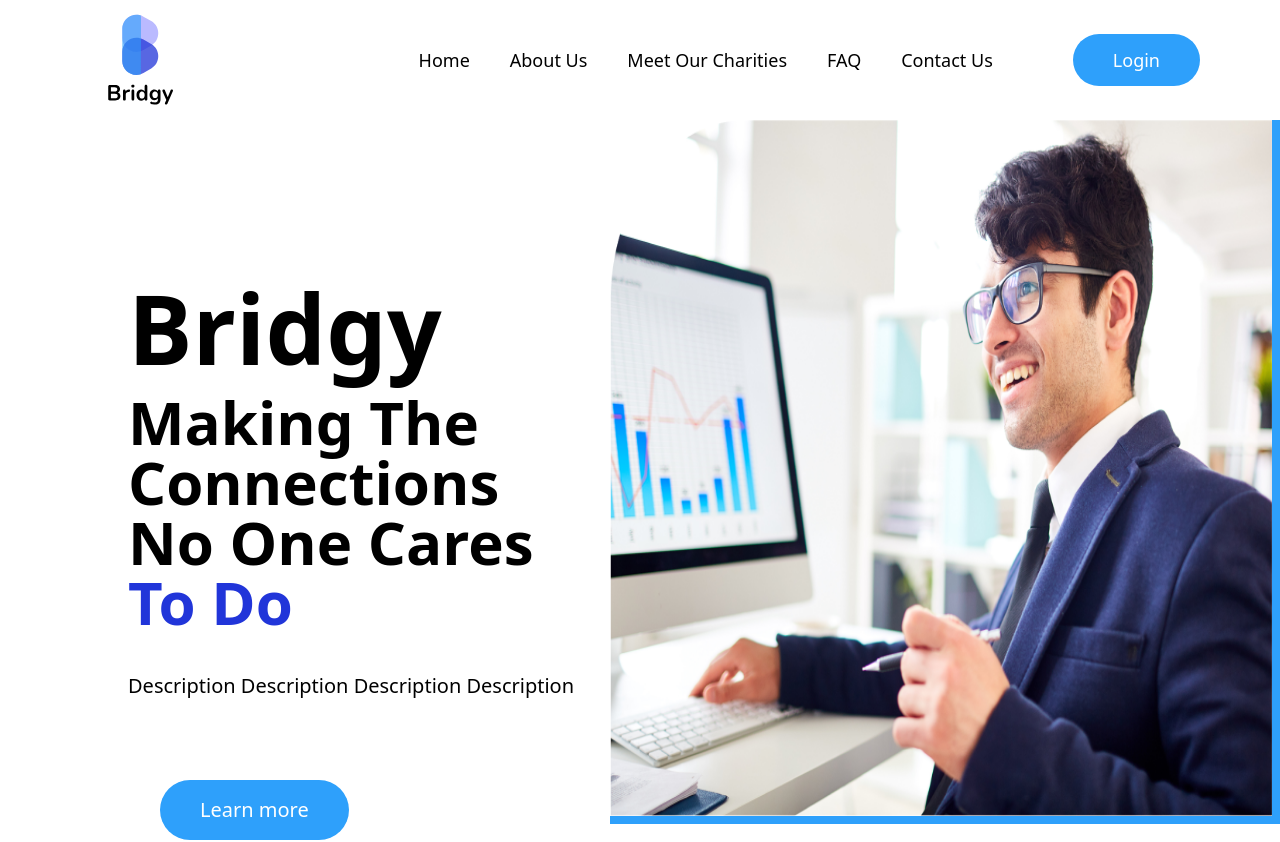
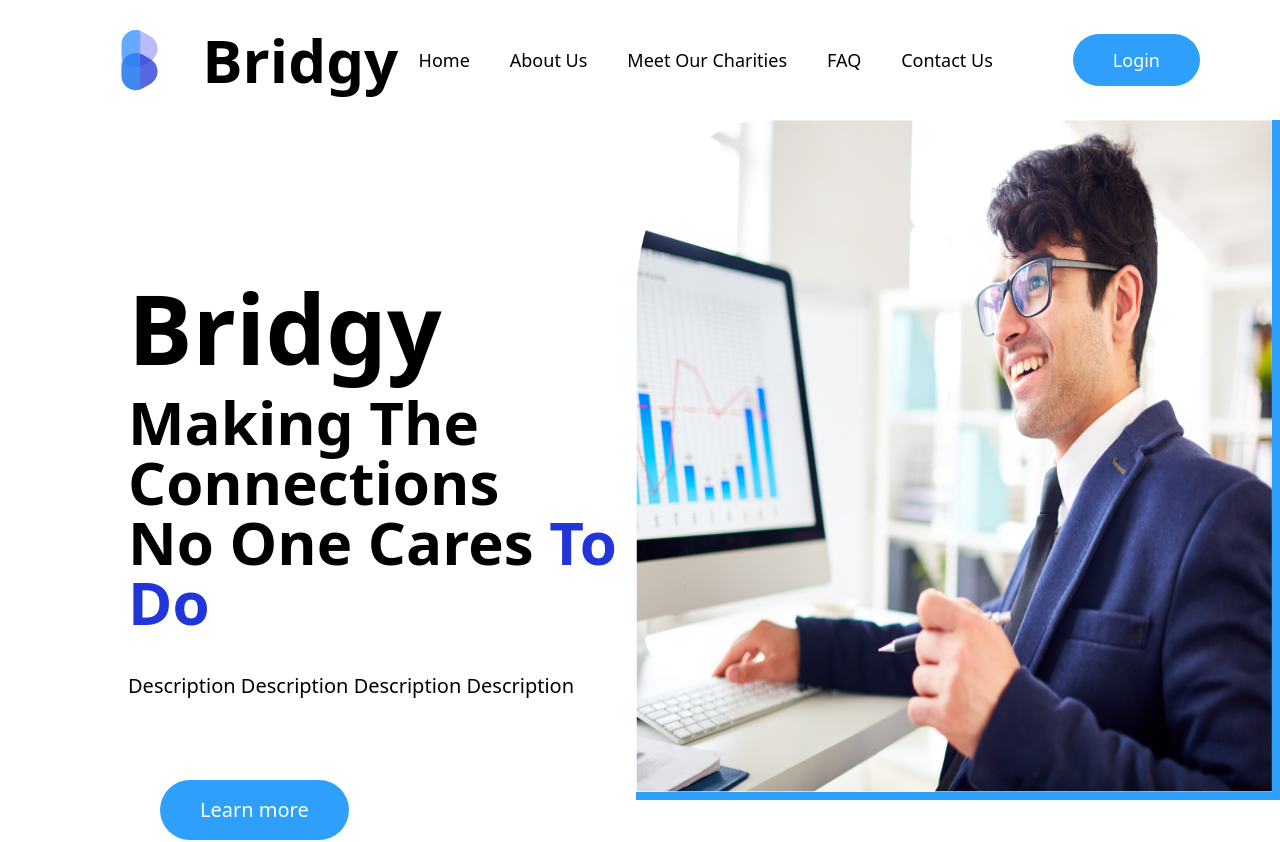
Before and after one commit to VladTZY/Bridgy, a React (Vite) app in the folder frontend/: page / in a window 1280 px wide. Shown: the top 842 px of the page. Built offline with nearby package versions, Linux system fonts and the light colour scheme.

Commit message:
GEN-130 v1.0 + small reworks

```diff
--- a/frontend/src/App.jsx
+++ b/frontend/src/App.jsx
@@ -1,12 +1,8 @@
 import { useSelector } from "react-redux";
-import { useLocation } from "react-router-dom";
 import { LoginPage } from "./pages/MiscPages/LoginPage";
 import { HomePage } from "./pages/MiscPages/HomePage";
-import { Navbar } from "./components/Navbar";
 import { MiniNavbar } from "./components/MiniNavbar";
-import { LoginNavbar } from "./components/LoginNavbar";
 import { Sidebar } from "./components/Sidebar";
-import { Footer } from "./components/Footer";
 import { MiniFooter } from "./components/MiniFooter";
 import { BrowserRouter, Route, Routes, Navigate } from "react-router-dom";
 import { NotFoundPage } from "./pages/MiscPages/NotFoundPage";
--- a/frontend/src/components/Card.jsx
+++ b/frontend/src/components/Card.jsx
@@ -55,4 +55,3 @@ export const Card = ({
     </div>
   );
 };
-22222222222222222222222222222222222222;
--- a/frontend/src/components/LoginNavbar.jsx
+++ b/frontend/src/components/LoginNavbar.jsx
@@ -1,18 +1,15 @@
 import { Link } from "react-router-dom";
-import logo from "../../Bridgy_Assets/LOGO BRIDGY/Logo/SVG.svg";
+import logo from "../../Bridgy_Assets/LOGO BRIDGY/fav icon/SVG (1).svg";
 
 export const LoginNavbar = () => {
   return (
     <div className="flex px-20 justify-between">
-      <div className="flex items-center">
-        <Link to="/">
-          <img
-            src={logo}
-            alt="react logo"
-            style={{ width: "120px", height: "120px" }}
-          />
-        </Link>
-      </div>
+      <Link to="/">
+        <div className="flex items-center hover:text-[#2135D9]">
+          <img src={logo} alt="react logo" style={{ height: "15vh" }} />
+          <span className="text-6xl font-bold">Bridgy</span>
+        </div>
+      </Link>
 
       <div className="flex gap-10 items-center">
         <Link to="/">
--- a/frontend/src/components/Navbar.jsx
+++ b/frontend/src/components/Navbar.jsx
@@ -1,5 +1,5 @@
 import { Link } from "react-router-dom";
-import logo from "../../Bridgy_Assets/LOGO BRIDGY/Logo/SVG.svg";
+import logo from "../../Bridgy_Assets/LOGO BRIDGY/fav icon/SVG (1).svg";
 import { useNavigate } from "react-router-dom";
 
 export const Navbar = () => {
@@ -31,15 +31,12 @@ export const Navbar = () => {
 
   return (
     <div className="flex px-20 justify-between">
-      <div className="flex items-center">
-        <Link to="/">
-          <img
-            src={logo}
-            alt="react logo"
-            style={{ width: "120px", height: "120px" }}
-          />
-        </Link>
-      </div>
+      <Link to="/">
+        <div className="flex items-center hover:text-[#2135D9]">
+          <img src={logo} alt="react logo" style={{ height: "15vh" }} />
+          <span className="text-6xl font-bold">Bridgy</span>
+        </div>
+      </Link>
 
       <div className="flex gap-10 items-center">
         <button onClick={scToHome}>
--- a/frontend/src/pages/MiscPages/LandingPage.jsx
+++ b/frontend/src/pages/MiscPages/LandingPage.jsx
@@ -13,8 +13,10 @@ export const LandingPage = () => {
   };
 
   return (
-    <div className="h-[10vh]">
-      <Navbar />
+    <div>
+      <div className="h-[15vh]">
+        <Navbar />
+      </div>
       <div className="flex-row relative">
         <div className="w-[100%] flex justify-between">
           <div className="flex-row mt-40">
@@ -39,11 +41,11 @@ export const LandingPage = () => {
             <img
               className="w-full border-8 border-[#2EA0FB] border-l-0 border-t-0"
               src={pic1}
-              style={{ width: "950px", height: "88vh" }}
+              style={{ height: "85vh" }}
             />
           </div>
         </div>
-        <div className="w-[100%] h-[1000px] flex-row space-y-16">
+        <div className="w-[100%] h-screen flex-row space-y-16">
           <div className="mt-16 text-center font-bold text-6xl">
             Our <span className="text-[#2135D9]"> Founding </span> Story
           </div>
@@ -51,7 +53,7 @@ export const LandingPage = () => {
             <img
               className="border-8 border-[#2EA0FB] border-r-0 border-b-0"
               src={pic2}
-              style={{ width: "700px", height: "600px" }}
+              style={{ height: "60vh" }}
             />
             <div className="flex-row ml-8">
               <div className="text-3xl">
@@ -91,7 +93,7 @@ export const LandingPage = () => {
             that void.
           </div>
         </div>
-        <div className="w-[100%] h-[700px] flex-row space-x-20">
+        <div className="w-[100%] h-[70vh] flex-row space-x-20">
           <div className="flex-row mx-40 py-32 bg-[#2135D9] text-center rounded-3xl">
             <div className="text-white text-6xl">
               Meet Our Extraordinary Team
@@ -120,11 +122,11 @@ export const LandingPage = () => {
               schools in the <br></br> most efficient and secure ways possible.
             </div>
           </div>
-          <div className="mt-32 w-full h-[800px] bg-gradient-to-r from-[#1e1e1e] to-[#696969] relative">
+          <div className="mt-32 w-full h-[90vh] bg-gradient-to-r from-[#1e1e1e] to-[#696969] relative">
             <img
               src={pic3}
               className="absolute w-full mix-blend-overlay"
-              style={{ height: "800px" }}
+              style={{ height: "90vh" }}
             />
             <div className="text-7xl text-white ml-40 pt-60">For Schools</div>
             <ul className="text-2xl text-white ml-40 list-disc pt-10 space-y-4">
@@ -143,11 +145,11 @@ export const LandingPage = () => {
               </li>
             </ul>
           </div>
-          <div className="w-full h-[800px] bg-gradient-to-r from-[#696969] to-[#1e1e1e] relative">
+          <div className="w-full h-[90vh] bg-gradient-to-r from-[#696969] to-[#1e1e1e] relative">
             <img
               src={pic4}
               className="absolute w-full mix-blend-overlay"
-              style={{ height: "800px" }}
+              style={{ height: "90vh" }}
             />
             <div className="text-7xl text-white pt-60 text-right mr-40">
               For Charities
@@ -163,11 +165,11 @@ export const LandingPage = () => {
               </li>
             </ul>
           </div>
-          <div className="w-full h-[800px] bg-gradient-to-r from-[#1e1e1e] to-[#696969] relative">
+          <div className="w-full h-[90vh] bg-gradient-to-r from-[#1e1e1e] to-[#696969] relative">
             <img
               src={pic5}
               className="absolute w-full mix-blend-overlay"
-              style={{ height: "800px" }}
+              style={{ height: "90vh" }}
             />
             <div className="text-7xl text-white pt-60 ml-40">For Students</div>
             <ul className="text-2xl text-white list-disc pt-10 space-y-4 ml-40">
--- a/frontend/src/pages/MiscPages/LoginPage.jsx
+++ b/frontend/src/pages/MiscPages/LoginPage.jsx
@@ -22,10 +22,10 @@ export const LoginPage = () => {
 
   return (
     <div>
-      <div className="h-[10vh]">
+      <div className="h-[15vh]">
         <LoginNavbar />
       </div>
-      <div className="h-[90vh] flex">
+      <div className="h-[85vh] flex">
         <div className="w-6/12 flex items-center justify-center content-center">
           <div className="w-8/12">
             <h1 className="font-semibold text-6xl">Login</h1>
```
